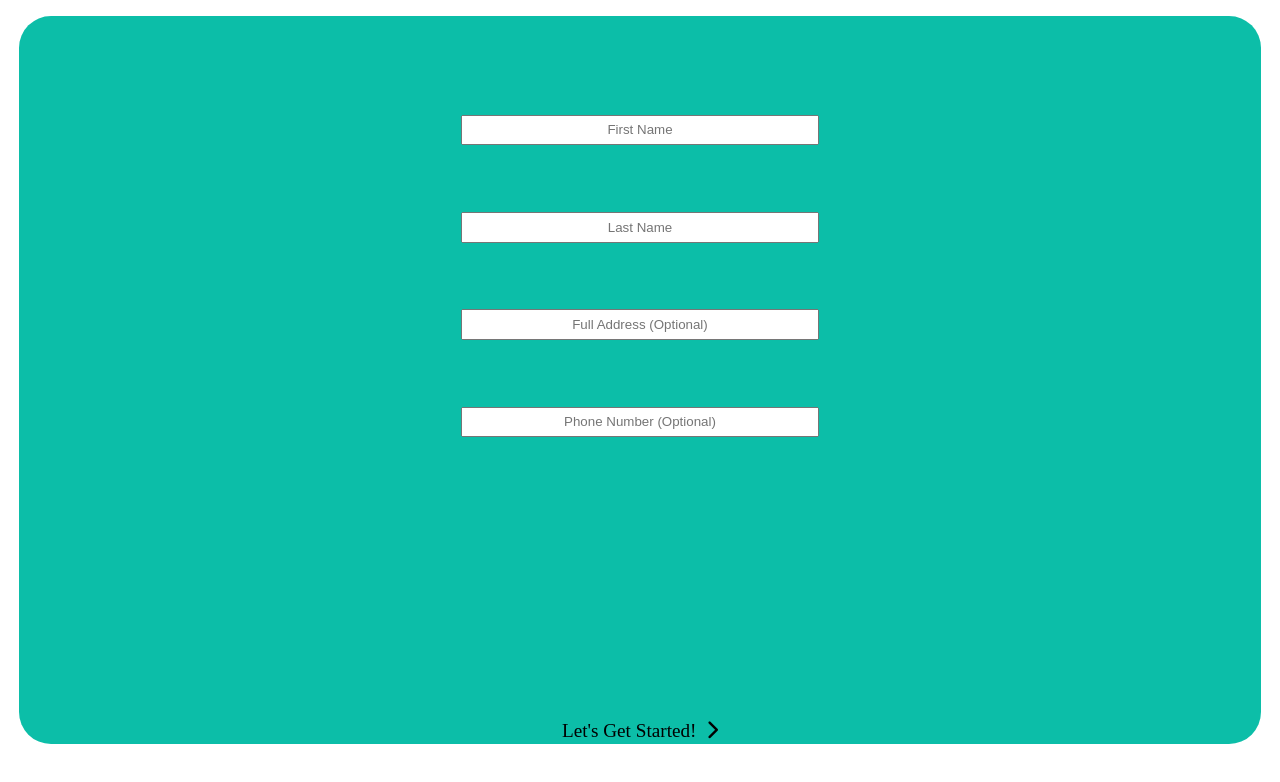
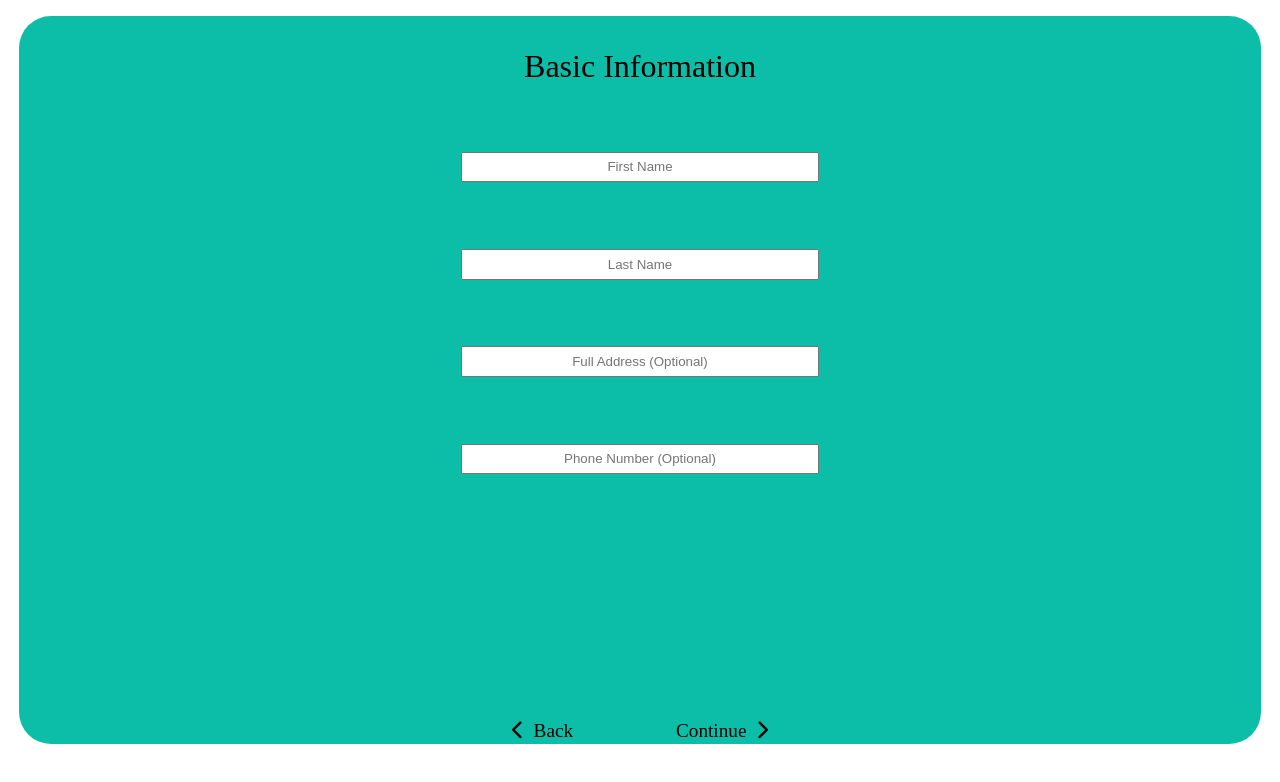
Before and after one commit to eygis/resumeBuilder, a React app: page / in a window 1280 px wide. Both pictures are taken after a click on the element "Let's Get Started!". Shown: the top 782 px of the page. Built offline with nearby package versions, Linux system fonts and the light colour scheme.

Commit message:
22/2/6 added various other pages, still unfunctional

```diff
--- a/public/index.html
+++ b/public/index.html
@@ -4,6 +4,7 @@
     <meta charset="UTF-8">
     <meta http-equiv="X-UA-Compatible" content="IE=edge">
     <meta name="viewport" content="width=device-width, initial-scale=1.0">
+    <meta name="description" content="Please use this page to create a basic resume/CV.">
     <script src="https://kit.fontawesome.com/72be21773c.js" crossorigin="anonymous" defer></script>
     <title>Resume Builder</title>
 </head>
--- a/src/App.css
+++ b/src/App.css
@@ -42,6 +42,10 @@
   margin-left: 0.5em;
 }
 
+.fa-chevron-left {
+  margin-right: 0.5em;
+}
+
 .move {
   position: absolute;
   bottom: 3em;
@@ -58,9 +62,43 @@
   text-align: center;
 }
 
-#objectiveTextArea {
+#objectiveTextArea,
+#skillsTextArea {
   display: block;
   margin: 5em auto;
   width: 60%;
   height: 10em;
 }
+
+#buttonArea {
+  display: flex;
+  justify-content: space-between;
+  margin: 5em auto auto auto;
+  font-size: 1.2em;
+  text-align: center;
+  width: 20%;
+  transition: 0.5s;
+}
+
+#education {
+  text-align: center;
+}
+
+#eduDegree,
+#degreeLevel {
+  display: inline;
+  margin: auto;
+}
+
+#eduDegree {
+  margin-left: 22.3em;
+}
+
+#degreeLevel {
+  margin-left: 1em;
+}
+
+.pageType {
+  font-size: 2em;
+  text-align: center;
+}
--- a/src/App.tsx
+++ b/src/App.tsx
@@ -2,6 +2,9 @@ import React from "react";
 import Welcome from './components/welcome';
 import Basic from './components/basic';
 import Objective from "./components/objective";
+import Education from "./components/education";
+import History from "./components/history";
+import Skills from "./components/skills";
 import './App.css'
 
 class App extends React.Component {
@@ -12,23 +15,36 @@ class App extends React.Component {
         currentPage: <Welcome />
     }
     render() {
-        let clickHandler = () : void => {
+        let clickHandler = (direction : string) : void => {
             document.getElementById('startButton')?.classList.add('move');
-            let pages = ['Welcome', "Basic", 'Objective'];
-            let pageComponents = [<Welcome />, <Basic />, <Objective />]
+            let pages = ['Welcome', "Basic", 'Objective', 'Education', 'History', 'Skills'];
+            let pageComponents = [<Welcome />, <Basic />, <Objective />, <Education />, <History />, <Skills />]
             pages.forEach((page, index) =>{
                 if (page === this.state.currentPage.type.name) {
-                this.setState({currentPage: pageComponents[index + 1]})
+                    direction === 'forward' ? this.setState({currentPage: pageComponents[index + 1]}) : this.setState({currentPage: pageComponents[index - 1]})
                 }
             })
         }
+if (this.state.currentPage.type.name === "Welcome") {
+    return (
 
+        <div id='wrapper'>
+         {this.state.currentPage}
+        <div id="startButton" onClick={()=>clickHandler('forward')}>Let's Get Started!<i className="fas fa-chevron-right"></i></div>
+        </div>
+
+    )}
+else if (this.state.currentPage.type.name !== "Welcome") {
     return (
         <div id='wrapper'>
          {this.state.currentPage}
-        <div id="startButton" onClick={()=>clickHandler()}>Let's Get Started!<i className="fas fa-chevron-right"></i></div>
+         <div id='buttonArea'>
+          <div id="backButton" onClick={()=>clickHandler('back')}><i className="fas fa-chevron-left"></i>Back</div>
+          <div id="continueButton" onClick={()=>clickHandler('forward')}>Continue<i className="fas fa-chevron-right"></i></div>
+          </div>
         </div>
-    );
+    )
+}
 }};
 
 export default App;
--- a/src/components/basic.tsx
+++ b/src/components/basic.tsx
@@ -3,6 +3,7 @@ import React, { ReactElement } from 'react';
 let Basic = () : ReactElement => {
     return (
 <div id='basic'>
+    <p className='pageType'>Basic Information</p>
     <input id="firstName" className='basicInput' type='text' placeholder='First Name' required />
     <input id="lastName" className='basicInput' type='text' placeholder='Last Name' required />
     <input id='location' className='basicInput' type='text' placeholder='Full Address (Optional)' />
--- /dev/null
+++ b/src/components/education.tsx
@@ -0,0 +1,19 @@
+import React, { ReactElement } from 'react';
+
+let Education = () : ReactElement => {
+    return (
+<div id='education'>
+    <p className='pageType'>Educational Information</p>
+    <input id="eduName" className='basicInput' type='text' placeholder='Educational Institution Name' required />
+    <input id="eduDegree" className='basicInput' type='text' placeholder='Field of Study' required /><select id='degreeLevel'>
+        <option value='noValue'>Please select your highest educational level.</option>
+        <option value='HS'>High School Diploma</option>
+        <option value='BA/BS'>BA/BS</option>
+        <option value='MA/MS'>MA/MS</option>
+        <option value='PhD'>PhD</option>
+        <option value='Other'>Other</option>
+    </select>
+    <input id='eduDates' className='basicInput' type='text' placeholder='Dates Attended' required />
+</div>
+    )}
+export default Education
--- /dev/null
+++ b/src/components/history.tsx
@@ -0,0 +1,13 @@
+import React, { ReactElement } from 'react';
+
+let History = () : ReactElement => {
+    return (
+<div id='history'>
+    <p className='pageType'>Job History</p>
+    <input id="companyName" className='basicInput' type='text' placeholder='Company Name' required />
+    <input id="jobTitle" className='basicInput' type='text' placeholder='Job Title' required />
+    <input id='years' className='basicInput' type='text' placeholder='Position Held Dates' required />
+    <input id="jobDescription" className='basicInput' type='text' placeholder='Job Description' required />
+</div>
+    )}
+export default History
--- a/src/components/objective.tsx
+++ b/src/components/objective.tsx
@@ -3,6 +3,7 @@ import React, { ReactElement } from 'react';
 let Objective = () : ReactElement => {
     return (
 <div id='objective'>
+    <p className='pageType'>Objective</p>
     <textarea id='objectiveTextArea' placeholder='Please write a brief summary of yourself and your goals.' />
 </div>
     )}
--- /dev/null
+++ b/src/components/skills.tsx
@@ -0,0 +1,10 @@
+import React, { ReactElement } from 'react';
+
+let Skills = () : ReactElement => {
+    return (
+<div id='skills'>
+    <p className='pageType'>Skills / Achievements</p>
+    <textarea id='skillsTextArea' placeholder='Please list any relevant skills and/or personal achievements.' />
+</div>
+    )}
+export default Skills
```
Also changed, not shown: 1 other file (tests, documents, lock files or other folders).
